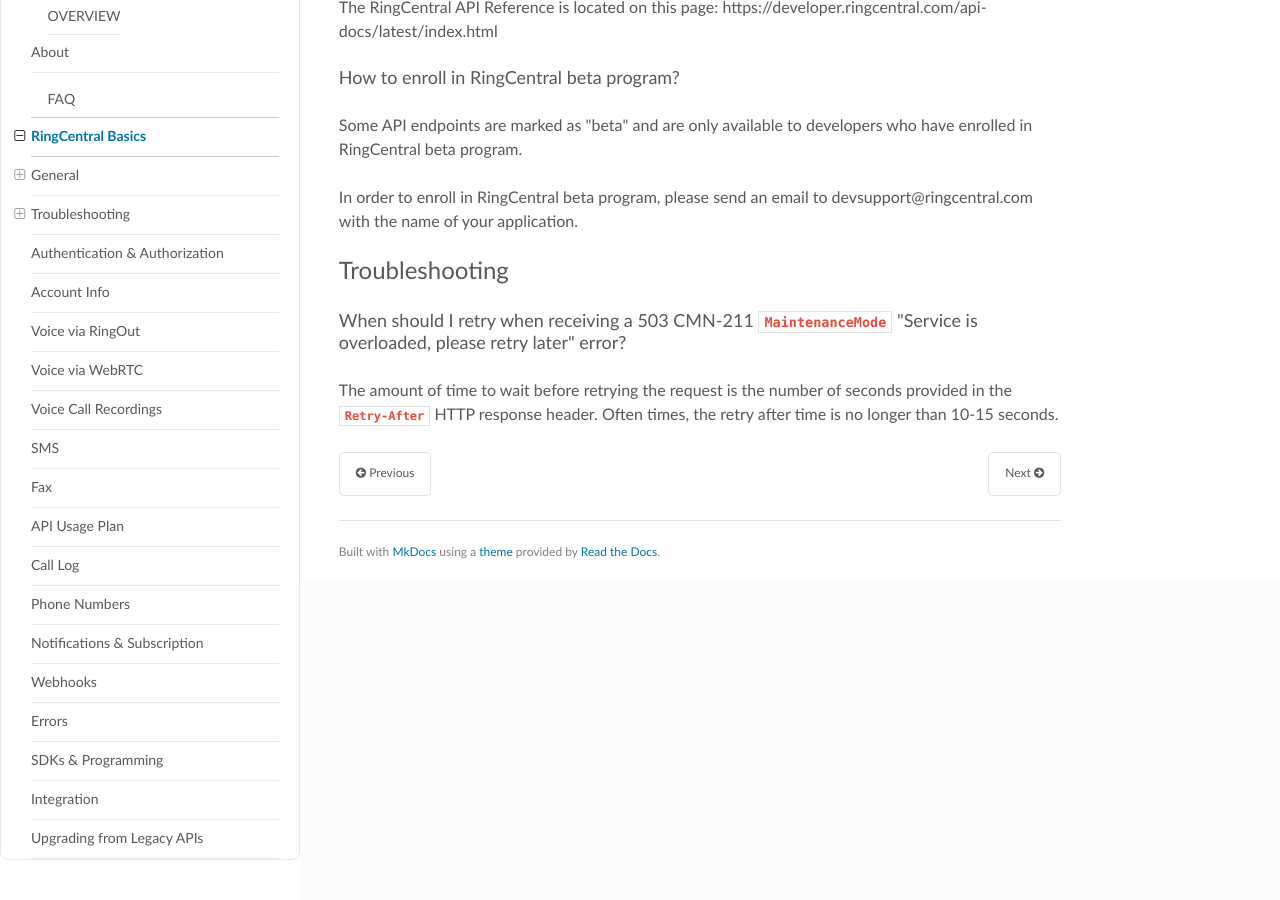
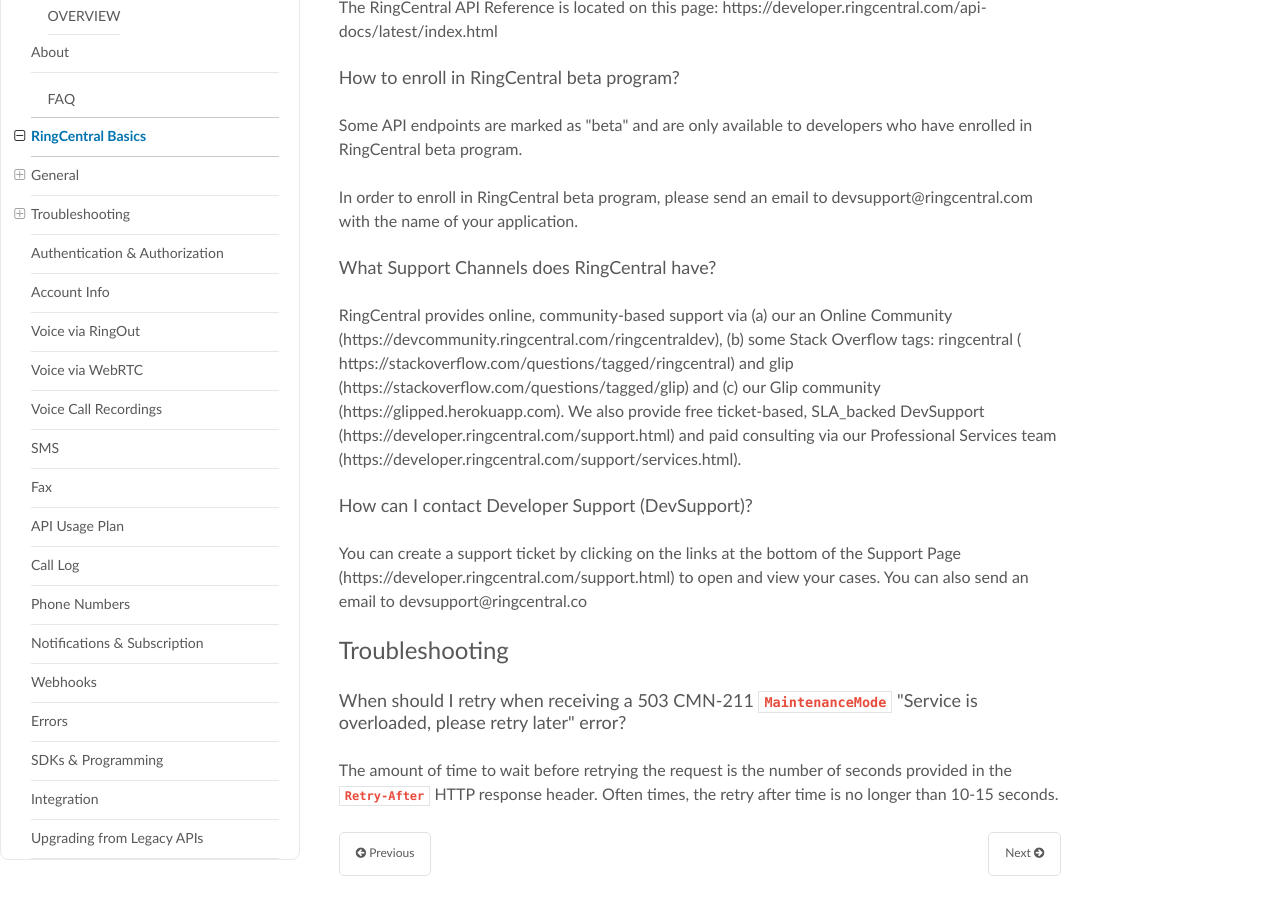
Before and after one commit to ringcentral/ringcentral-faq, an MkDocs documentation site: the page built from docs/basics.md, in a window 1280 px wide and 900 px high, scrolled down 4284 px. Built offline with MkDocs 1.6.1, drawn with Linux system fonts in a browser that asks for light colours; nearby versions of some CDN libraries; old or Windows-style settings are respelled for this version of MkDocs.

Commit message:
Add Support info

```diff
--- a/docs/basics.md
+++ b/docs/basics.md
@@ -106,6 +106,14 @@
 
 In order to enroll in RingCentral beta program, please send an email to devsupport@ringcentral.com with the name of your application.
 
+### What Support Channels does RingCentral have?
+
+RingCentral provides online, community-based support via (a) our an Online Community (https://devcommunity.ringcentral.com/ringcentraldev), (b) some Stack Overflow tags: ringcentral ( https://stackoverflow.com/questions/tagged/ringcentral) and glip (https://stackoverflow.com/questions/tagged/glip) and (c) our Glip community (https://glipped.herokuapp.com). We also provide free ticket-based, SLA_backed DevSupport (https://developer.ringcentral.com/support.html) and paid consulting via our Professional Services team (https://developer.ringcentral.com/support/services.html).
+
+### How can I contact Developer Support (DevSupport)?
+
+You can create a support ticket by clicking on the links at the bottom of the Support Page (https://developer.ringcentral.com/support.html) to open and view your cases. You can also send an email to devsupport@ringcentral.co
+
 ## Troubleshooting
 
 ### When should I retry when receiving a 503 CMN-211 `MaintenanceMode` "Service is overloaded, please retry later" error?
```
